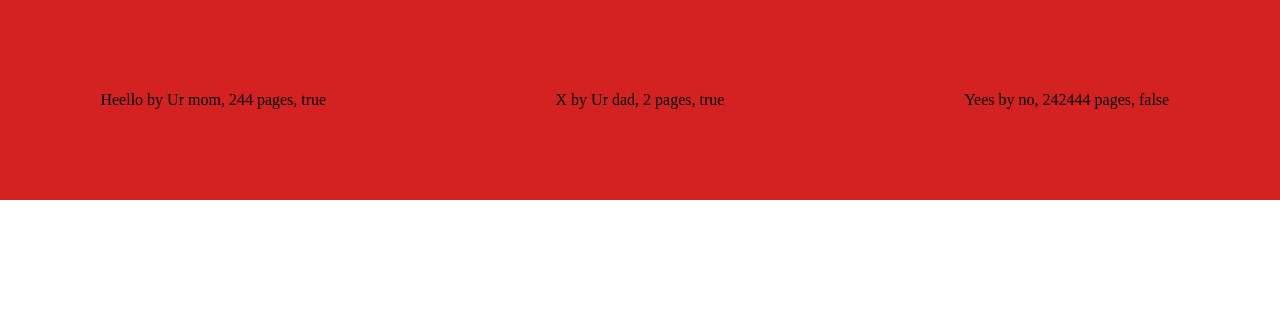
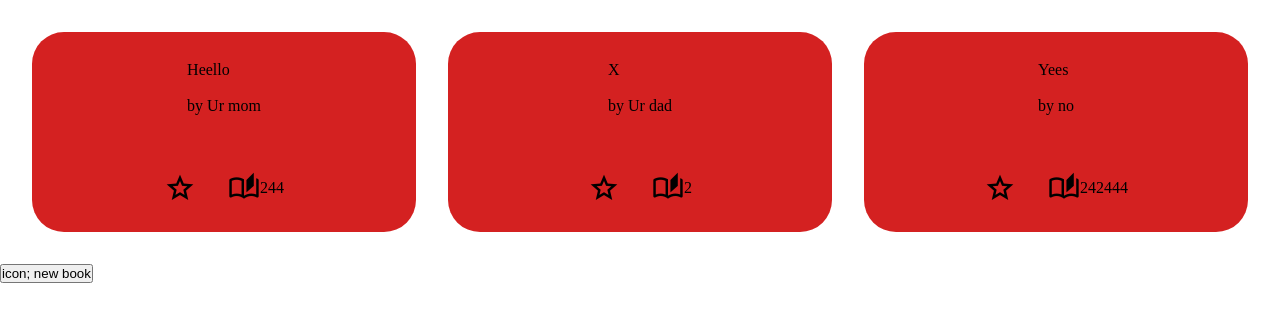
Before and after one commit to dymjin/library-project, a plain HTML site: page library/index.html in a window 1280 px wide. Drawn offline with nearby package versions, Linux system fonts and the light colour scheme.

Commit message:
Add icons to each book + minor styling* *favoriteIcon + pagesIcon added, gave each book some basic styling

```diff
--- a/library/index.html
+++ b/library/index.html
@@ -6,10 +6,14 @@
     <meta name="viewport" content="width=device-width, initial-scale=1.0">
     <title>Document</title>
     <link rel="stylesheet" href="styles.css">
+    <link
+        href="https://fonts.googleapis.com/css2?family=Material+Symbols+Outlined:opsz,wght,FILL,GRAD@20..48,100..700,0..1,-50..200"
+        rel="stylesheet" />
 </head>
 
 <body>
     <script src="script.js"></script>
+    <button type="button">icon; new book</button>
 </body>
 
 </html>
--- a/library/script.js
+++ b/library/script.js
@@ -18,15 +18,23 @@ function addBookToLibrary(title, author, pages, hasRead) {
 }
 
 function displayBooks() {
-    myLibrary.forEach((items) => {
-        let itemContainer = document.createElement('div');
-        let item = document.createElement('div');
-        let title = document.createElement('div');
-        let author = document.createElement('div');
-        item.textContent = `${items.info()}`;
-        itemContainer.appendChild(item);
-        itemContainer.classList.add('item-container');
-        container.appendChild(itemContainer);
+    myLibrary.forEach((books) => {
+        let bookContainer = document.createElement('div');
+        let book = document.createElement('div');
+        let bookIcons = document.createElement('div');
+        let favoriteIcon = document.createElement('span');
+        let pagesIcon = document.createElement('div');
+        favoriteIcon.classList.add("material-symbols-outlined");
+        favoriteIcon.textContent = "star";
+        pagesIcon.innerHTML = `<span class="material-symbols-outlined">auto_stories</span>${books.pages}`;
+        book.innerHTML = `<div class="title">${books.title}</div><br>by ${books.author}`;
+        bookContainer.classList.add('book-container');
+        bookIcons.classList.add('book-icons');
+        bookIcons.appendChild(favoriteIcon);
+        bookIcons.appendChild(pagesIcon);
+        bookContainer.appendChild(book);
+        bookContainer.appendChild(bookIcons);
+        container.appendChild(bookContainer);
     });
 }
 
--- a/library/styles.css
+++ b/library/styles.css
@@ -6,17 +6,36 @@ body,
     padding: 0;
 }
 
+span.material-symbols-outlined {
+    font-size: 2rem;
+}
+
 .container {
     display: grid;
     grid-template-columns: repeat(auto-fit, minmax(200px, 1fr));
     grid-template-rows: 200px;
+    grid-auto-rows: 200px;
+    gap: 2rem;
+    padding: 2rem;
 }
 
-.item-container {
+.book-container {
+    border-radius: 2rem;
     background-color: #d42121;
     display: grid;
 }
 
-.item-container>div {
+.book-container>div {
     place-self: center;
 }
+
+.book-icons {
+    display: flex;
+    align-items: center;
+    gap: 2rem;
+}
+
+.book-icons>div {
+    display: flex;
+    align-items: center;
+}
```
